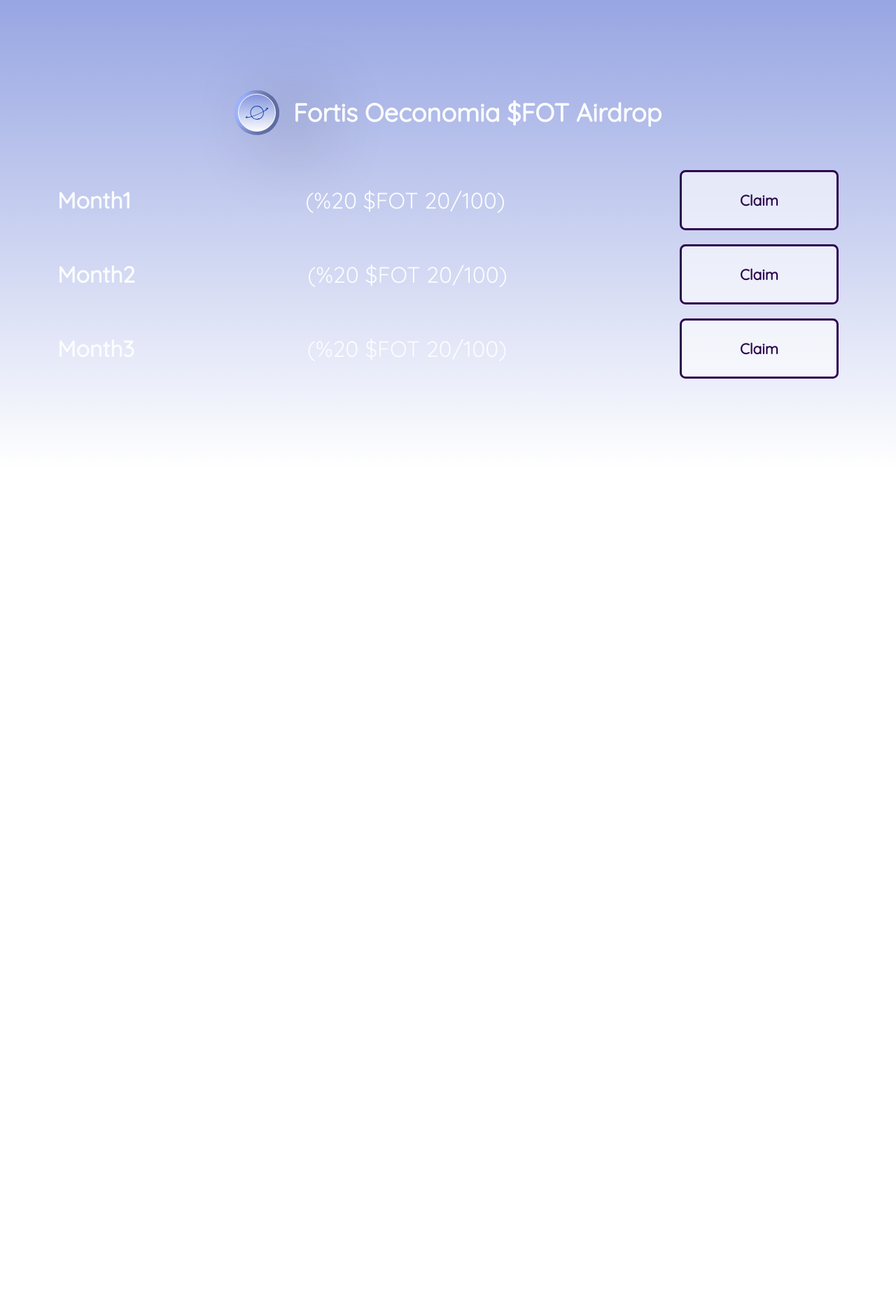
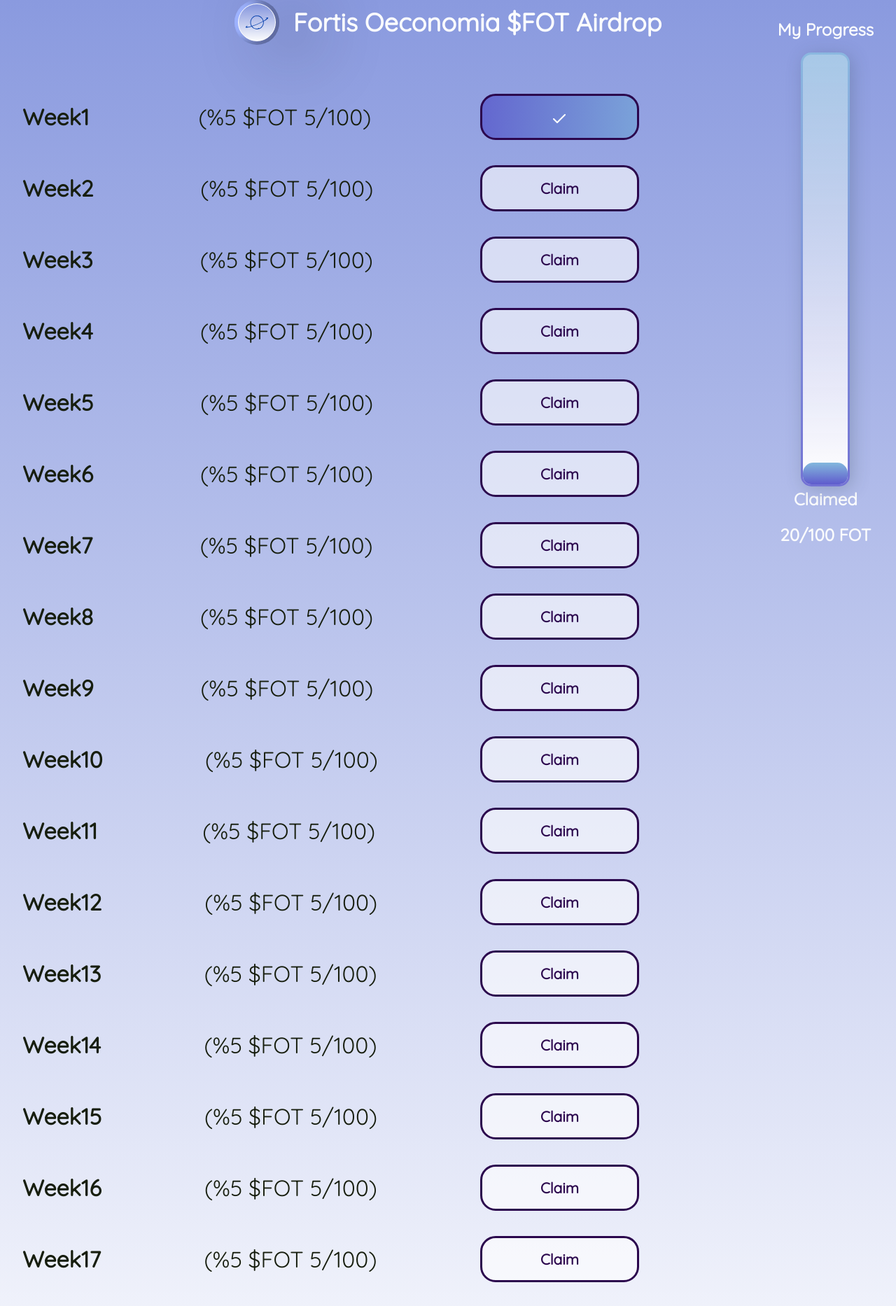
Before and after one commit to cryptooeros/Fortis-Oeconomia, a Next.js app: page /airdrop in a window 1280 px wide. Shown: the part 130-1996 px from the top of the page at 70% size. Before the commit the page ends 800 px from the top, so only its background shows below. Built offline with nearby package versions, Linux system fonts and the light colour scheme.

Commit message:
fix some style and airdrop page

```diff
--- a/components/Layout/Layout.tsx
+++ b/components/Layout/Layout.tsx
@@ -160,6 +160,11 @@ const Layout = ({ children }) => {
     }
     setRateShow([...values])
   }, [pathname,bFot2Juno, Juno2bFot, poolDpr, asset])
+
+  useEffect(() => {
+    setPage(0)
+  }, [pathname])
+
   return (
     <ToggleContext.Provider value={{toggle, asset, setAsset, page, setPage}}>
       {rateShow.length > 0 ? <RateShow values={rateShow} action={() => {
--- /dev/null
+++ b/components/ProgressBar/index.tsx
@@ -0,0 +1,54 @@
+import styled from 'styled-components'
+
+const Wrapper = styled.div`
+    display: flex;
+    flex-direction: column;
+    align-items: center;
+    margin-top: -110px;
+`
+
+const Description = styled.p`
+    font-weight: 600;
+    font-size: 24px;
+    line-height: 36px;
+    color: #FBFCFD;
+`
+
+const BarWrapper = styled.div`
+    background: rgba(251, 252, 253, 0.25);
+    box-shadow: 4px 4px 24px rgba(50, 70, 84, 0.25);
+    border-radius: 15px;
+    width: 70px;
+    height: 620px;
+    position: relative;
+    border: double 3px transparent;
+    border-radius: 15px;
+    background-image: linear-gradient(rgba(251,252,253,0.25), white), linear-gradient(178.72deg, rgba(131, 184, 221, 0.8) 0%, rgba(95, 91, 205, 0.8) 100%);
+    background-origin: border-box;
+    background-clip: content-box, border-box;
+`
+
+const Done = styled.div`
+    position: absolute;
+    bottom: 0;
+    left: 0;
+    background: linear-gradient(179.94deg, #83B8DD 0.06%, #728BD5 48.44%, #5F5BCD 99.94%);
+    border-radius: 15px 15px 12px 12px;
+    width: 64px;
+    height: ${props => parseInt(props.slot) * 620 / 100}px;
+`
+
+const ProgressBar = ({claimedPercent}) => {
+    return (
+        <Wrapper>
+            <Description>My Progress</Description>
+            <BarWrapper>
+                <Done slot={`${claimedPercent}`} />
+            </BarWrapper>
+            <Description>Claimed</Description>
+            <Description>20/100 FOT</Description>
+        </Wrapper>
+    )
+}
+
+export default ProgressBar
--- a/package.json
+++ b/package.json
@@ -42,7 +42,8 @@
     "react-select": "^5.2.2",
     "recoil": "^0.6.1",
     "redux": "^3.6.0",
-    "redux-devtools-extension": "^2.13.2"
+    "redux-devtools-extension": "^2.13.2",
+    "sharp": "^0.30.3"
   },
   "license": "MIT",
   "devDependencies": {
--- a/pages/airdrop.tsx
+++ b/pages/airdrop.tsx
@@ -14,6 +14,7 @@ import styled from "styled-components"
 import { useSigningClient } from "../contexts/cosmwasm";
 import { fromBase64, toBase64 } from "@cosmjs/encoding";
 import { ToggleContext } from "../components/Layout/Layout";
+import ProgressBar from '../components/ProgressBar'
 
 const Wrapper = styled.div`
   flex: 1;
@@ -84,14 +85,24 @@ const MainLabel = styled.span`
   font-weight: 600;
   font-size: 32px;
   line-height: 48px;
-  color: #FBFCFD;
+  color: #171E0E;
 `
 
 const SecondaryLabel = styled.span`
   font-weight: 500;
   font-size: 32px;
   line-height: 48px;
-  color: #FBFCFD;
+  color: #171E0E;
+`
+
+const ClaimButton = styled.button`
+  background: ${props => props.defaultChecked && 'linear-gradient(274.96deg, #83B8DD -35.34%, #728CD5 37.88%, #5F5BCD 119.14%) !important'};
+  border: double 4.5px transparent;
+  border-radius: 22px !important;
+  background-image: ${props => !props.defaultChecked && 'linear-gradient(rgba(251,252,253,0.25), white), linear-gradient(275.74deg, #5F5BCD 0%, #83B8DD 100%)'};
+  background-origin: border-box;
+  background-clip: content-box, border-box;
+  padding: 14px !important;
 `
 
 const CreateWork = () => {
@@ -151,6 +162,109 @@ const CreateWork = () => {
     executeAirdrop();
   };
 
+  const defaultValues = [
+    {
+      title: 'Week1',
+      percent: 5,
+      claimed: true
+    },
+    {
+      title: 'Week2',
+      percent: 5,
+      claimed: false
+    },
+    {
+      title: 'Week3',
+      percent: 5,
+      claimed: false
+    },
+    {
+      title: 'Week4',
+      percent: 5,
+      claimed: false
+    },
+    {
+      title: 'Week5',
+      percent: 5,
+      claimed: false
+    },
+    {
+      title: 'Week6',
+      percent: 5,
+      claimed: false
+    },
+    {
+      title: 'Week7',
+      percent: 5,
+      claimed: false
+    },
+    {
+      title: 'Week8',
+      percent: 5,
+      claimed: false
+    },
+    {
+      title: 'Week9',
+      percent: 5,
+      claimed: false
+    },
+    {
+      title: 'Week10',
+      percent: 5,
+      claimed: false
+    },
+    {
+      title: 'Week11',
+      percent: 5,
+      claimed: false
+    },
+    {
+      title: 'Week12',
+      percent: 5,
+      claimed: false
+    },
+    {
+      title: 'Week13',
+      percent: 5,
+      claimed: false
+    },
+    {
+      title: 'Week14',
+      percent: 5,
+      claimed: false
+    },
+    {
+      title: 'Week15',
+      percent: 5,
+      claimed: false
+    },
+    {
+      title: 'Week16',
+      percent: 5,
+      claimed: false
+    },
+    {
+      title: 'Week17',
+      percent: 5,
+      claimed: false
+    },
+    {
+      title: 'Week18',
+      percent: 5,
+      claimed: false
+    },
+    {
+      title: 'Week19',
+      percent: 5,
+      claimed: false
+    },
+    {
+      title: 'Week20',
+      percent: 5,
+      claimed: false
+    }
+  ]
+
   return (
     <>
       <Wrapper className="w-full">
@@ -160,6 +274,7 @@ const CreateWork = () => {
             flexDirection: 'column',
             justifyContent: 'space-between',
             gap: '50px',
+            maxWidth: '1368px'
           }}
         >
           <div style={{display: 'flex', alignItems: 'center', gap: '20px', justifyContent: 'center'}}>
@@ -172,26 +287,23 @@ const CreateWork = () => {
             </OutWrapper>
             <Title>Fortis Oeconomia $FOT Airdrop</Title>
           </div>
+          <div style={{display: 'flex', gap: '20px', justifyContent: 'space-between', padding: '20px'}}>
             <div style={{
               display: 'flex',
               flexDirection: 'column',
-            gap: '20px',
+              gap: '36px',
+              flex: '1',
+              maxWidth: '881px'
             }}>
+              {defaultValues.map(d =>
                 <div style={{display: 'flex', justifyContent: 'space-between', alignItems: 'center'}}>
-              <MainLabel>Month1</MainLabel>
-              <SecondaryLabel>(%20 $FOT 20/100)</SecondaryLabel>
-              <button className={`default-btn secondary-btn outlined`}>Claim</button>
+                  <MainLabel>{d.title}</MainLabel>
+                  <SecondaryLabel>(%{d.percent} $FOT {d.percent * 100 / 100}/100)</SecondaryLabel>
+                  <ClaimButton className={`default-btn secondary-btn outlined`} defaultChecked={d.claimed}>{d.claimed ? <img src="/images/check.png" /> : 'Claim'}</ClaimButton>
                 </div>
-            <div style={{display: 'flex', justifyContent: 'space-between', alignItems: 'center'}}>
-              <MainLabel>Month2</MainLabel>
-              <SecondaryLabel>(%20 $FOT 20/100)</SecondaryLabel>
-              <button className={`default-btn secondary-btn outlined`}>Claim</button>
+              )}
             </div>
-            <div style={{display: 'flex', justifyContent: 'space-between', alignItems: 'center'}}>
-              <MainLabel>Month3</MainLabel>
-              <SecondaryLabel>(%20 $FOT 20/100)</SecondaryLabel>
-              <button className={`default-btn secondary-btn outlined`}>Claim</button>
-            </div>
+            <ProgressBar claimedPercent={5} />
           </div>
         </div>
       </Wrapper>
```
Also changed, not shown: pages/votedrops.tsx (+21 -1 lines), public/images/check.png (added), 1 other file (tests, documents, lock files or other folders). Lines whose indentation alone changed are shown as unchanged.
